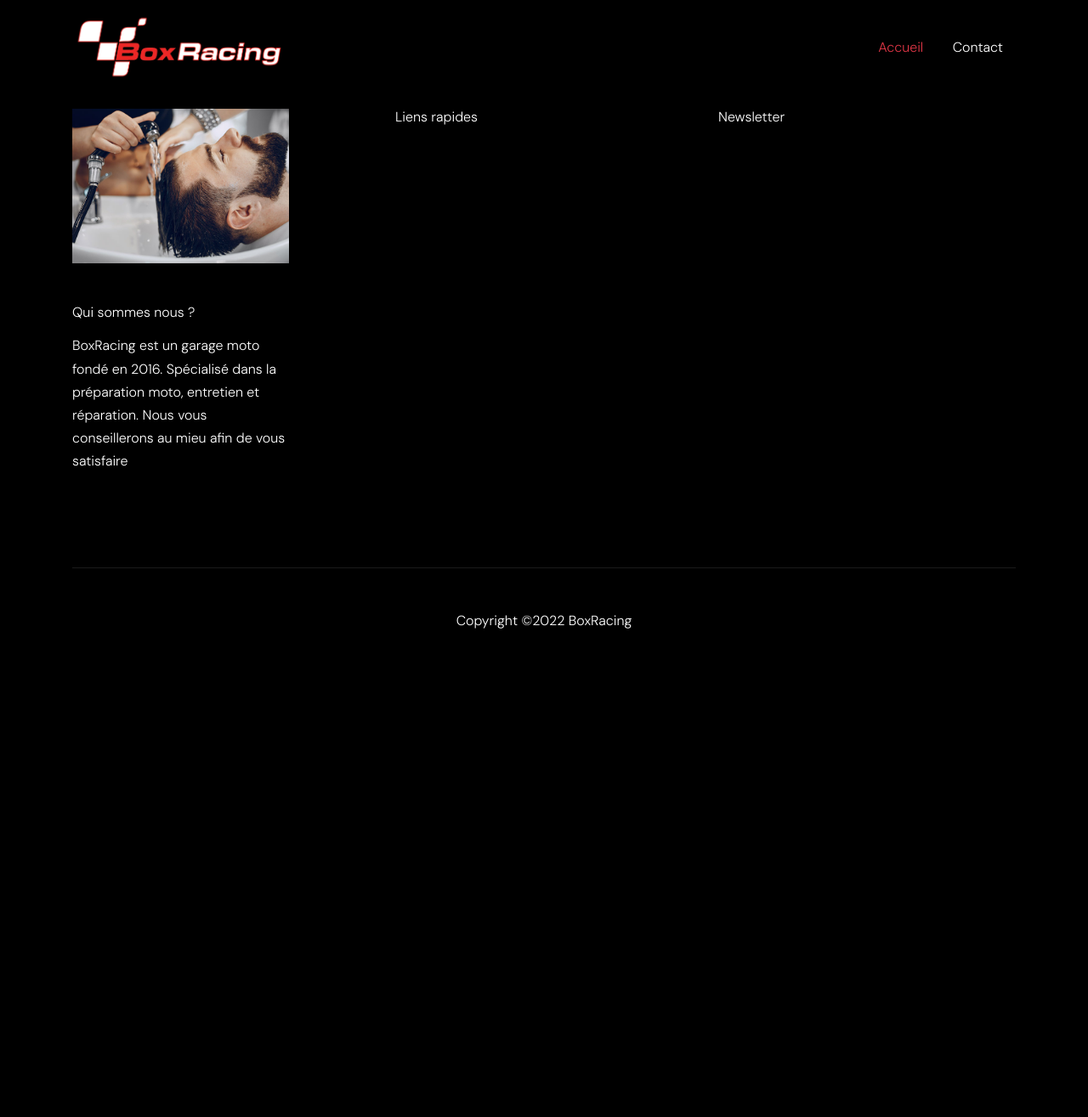
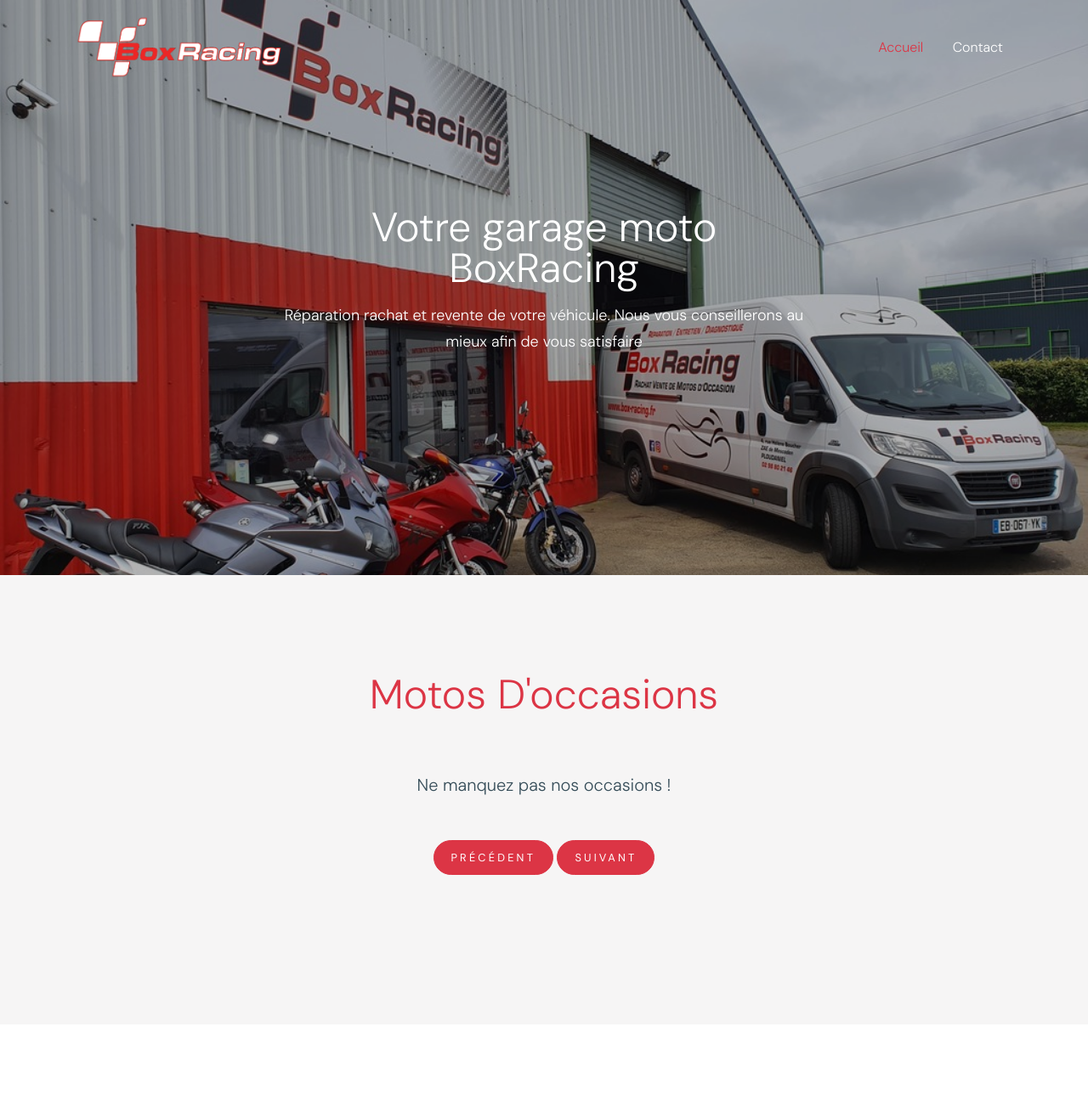
Before and after one commit to kevinalonso/boxracing, a Symfony app: template templates/index.html.twig in a window 1280 px wide. Shown: the top 1315 px of the page at 85% size. Before the commit the page ends 740 px from the top, so only its background shows below. Run offline with Twig, Linux system fonts and the light colour scheme; the template is opened without the code that fills it, so the values that code supplies are empty; some libraries are stand-ins or nearby versions; some web fonts are replaced.

Commit message:
Fin du header Fin du footer Page home ok

```diff
--- a/templates/base.html.twig
+++ b/templates/base.html.twig
@@ -43,27 +43,6 @@
         {% endblock %}
     </head>
     <body data-spy="scroll" data-target=".site-navbar-target" data-offset="300">
-    	<!-- Navigation -->
-		<!--<nav class="navbar navbar-expand-lg navbar-dark bg-dark fixed-top">
-			<div class="container">
-			  <a class="navbar-brand" href="{{ path('index') }}"><img id="logo-nav" class="img-responsive" style="width:8%;" src="http://localhost/boxracing/templates/images/logo-ruban.png"/></a>
-			  <button class="navbar-toggler" type="button" data-toggle="collapse" data-target="#navbarResponsive" aria-controls="navbarResponsive" aria-expanded="false" aria-label="Toggle navigation">
-			    <span class="navbar-toggler-icon"></span>
-			  </button>
-			  <div class="collapse navbar-collapse" id="navbarResponsive">
-			    <ul class="navbar-nav ml-auto">
-			      <li class="nav-item active">
-			        <a class="nav-link" href="{{ path('index') }}">Accueil
-			          <span class="sr-only">(current)</span>
-			        </a>
-			      </li>
-			      <li class="nav-item">
-			        <a class="nav-link" href="{{ path('contact') }}">Contact</a>
-			      </li>
-			    </ul>
-			  </div>
-			</div>
-		</nav>-->
 
 		<div class="site-wrap" id="home-section">
 
@@ -96,6 +75,7 @@
 			            	<nav class="site-navigation text-right ml-auto d-none d-lg-block" role="navigation">
 				                <ul class="site-menu main-menu js-clone-nav ml-auto ">
 				                  <li class="active"><a href="{{ path('index') }}" class="nav-link">Accueil</a></li>
+				                  {% if categories|default %}
 					                  {% for category in categories %}
 							              {% if category.IsActive %}
 							                {% if category.IsStatic %}
@@ -105,6 +85,7 @@
 							                {% endif %}
 							              {% endif %}
 							          {% endfor %}
+						      		{% endif %}
 				                  <li><a href="{{ path('contact') }}" class="nav-link">Contact</a></li>
 				                </ul>
 				             </nav>
@@ -136,7 +117,7 @@
 		        <div class="container">
 		          <div class="row">
 		            <div class="col-lg-3">
-		              <img src="images/img_1.jpg" alt="Image" class="img-fluid mb-5">
+		              <img src="http://localhost/boxracing/templates/images/boxracing.png" alt="Image" class="img-fluid mb-5">
 		              <h2 class="footer-heading mb-3">Qui sommes nous ?</h2>
 		                  <p>BoxRacing est un garage moto fondé en 2016. Spécialisé dans la préparation moto, entretien et réparation. Nous vous conseillerons au mieu afin de vous satisfaire </p>
 		            </div>
@@ -145,6 +126,7 @@
 		                <div class="col-lg-6 ml-auto">
 		                  <h2 class="footer-heading mb-4">Liens rapides</h2>
 		                  <ul class="list-unstyled">
+		                  	{% if categories|default %}
 			                    {% for category in categories %}
 					              {% if category.IsActive %}
 					                {% if category.IsStatic %}
@@ -154,10 +136,11 @@
 					                {% endif %}
 					              {% endif %}
 					          	{% endfor %}
+				          	{% endif %}
 		                  </ul>
 		                </div>
 		                <div class="col-lg-6">
-		                  <h2 class="footer-heading mb-4">Newsletter</h2>
+		                  <h2 class="footer-heading mb-4">Réseaux sociaux</h2>
 
 		                    <a class="btn btn-social-icon btn-facebook" href="https://www.facebook.com/Box-Racing-1582216218709761/?ref=br_rs">
 								<span class="fa fa-facebook"></span>
--- a/templates/index.html.twig
+++ b/templates/index.html.twig
@@ -77,4 +77,81 @@
 
       </div>
   </div>-->
+
+  <div class="ftco-blocks-cover-1">
+    <div class="site-section-cover overlay" data-stellar-background-ratio="0.5" style="background-image: url('http://localhost/boxracing/templates/images/caroussel/2.jpg')">
+      <div class="container">
+        <div class="row align-items-center justify-content-center text-center">
+          <div class="col-md-7">
+            <h1 class="mb-3">Votre garage moto BoxRacing</h1>
+            <p>Réparation rachat et revente de votre véhicule. Nous vous conseillerons au mieux afin de vous satisfaire</p>
+          </div>
+        </div>
+      </div>
+    </div>
+  </div>
+
+  <div class="site-section bg-light">
+    <div class="container">
+      <div class="row justify-content-center  mb-5">
+        <div class="col-md-7 text-center">
+          <h3 class="scissors text-center"><a href="{{ path('category', {'id': categories[0].id}) }}">Motos D'occasions</a></h3>
+          <p class="mb-5 lead">Ne manquez pas nos occasions !</p>
+          <p class="text-center">
+            <a href="#" class="btn btn-primary custom-prev">Précédent</a>
+            <a href="#" class="btn btn-primary custom-next">Suivant</a>
+          </p>
+        </div>
+      </div>
+
+      <div class="row">
+        <div class="col-12">
+
+          <div class="nonloop-block-13 owl-carousel d-flex">
+
+            {% for announcement in announcements %}
+              {% if announcement.IsSold == false %}
+                <div class="item-1 h">
+                  <img src="../../templates/imagesmotos/{{ asset(announcement.Image1) |split('/')|last }}" alt="Image" class="img-fluid">
+                   <div class="item-1-contents">
+                      <h3>{{announcement.Title}}</h3>
+                      <ul>
+                        <li class="d-flex"><span>Permis A2</span> <span class="price ml-auto">{{announcement.IsPermisA2 ? 'Oui' : 'Non'}}</span>
+                        <li class="d-flex"><span>Cylindrée</span> <span class="price ml-auto">{{announcement.Cylindrical}}</span></li>
+                        <li class="d-flex"><span>Kilomètres</span> <span class="price ml-auto">{{announcement.Km}}</span></li>
+                        <li class="d-flex"><span>Prix</span> <span class="price ml-auto">{{announcement.Price}}€</span></li>
+                      </ul>
+                   </div>
+                </div>
+              {% endif %}
+            {%  endfor %}
+
+          </div>
+
+        </div>
+      </div>
+    </div>
+  </div>
+
+  <div class="site-section">
+    <div class="container">
+      <div class="row">
+        <div class="col-lg-6 mb-5 mb-lg-0">
+          <div class="img-years">
+            <iframe class="img-fluid" src="https://www.google.com/maps/embed?pb=!1m18!1m12!1m3!1d2644.3970077927193!2d-4.2911038!3d48.4872787!2m3!1f0!2f0!3f0!3m2!1i1024!2i768!4f13.1!3m3!1m2!1s0x4816ad8363b3a9ed%3A0x5aef7fab7d331f08!2s4+Rue+H%C3%A9l%C3%A8ne+Boucher%2C+29260+Ploudaniel!5e0!3m2!1sfr!2sfr!4v1430740746223" frameborder="0" style="border:0;width: 100%;height: 320px;" allowfullscreen></iframe>
+            <img class="year" src="http://localhost/boxracing/templates/images/background01.png"/>
+          </div>
+
+        </div>
+        <div class="col-lg-5 ml-auto pl-lg-5 text-center">
+          <h3 class="scissors text-center">Retrouvez-nous 02.98.80.21.46</h3>
+          <p class="lead">4 rue Hélène Boucher – ZI Mescoden 29260 PLOUDANIEL</p>
+          <p class="lead">Horaires</p>
+          <p class="lead">Mardi au vendredi : 9h00 à 12h00 | 14h00 à 19h00</p>
+          <p class="lead">Samedi: 9h00 à 12h00 | 14h00 à 18h30</p>
+        </div>
+      </div>
+    </div>
+  </div>
+
 {% endblock %}
--- a/templates/style/style.css
+++ b/templates/style/style.css
@@ -1531,7 +1531,7 @@
   @media (max-width: 991.98px) {
     .scissors {
       font-size: 2rem; } }
-  .scissors:after {
+  /*.scissors:after {
     bottom: 0;
     left: 0;
     font-size: 22px;
@@ -1540,12 +1540,12 @@
     position: absolute;
     color: #ccc; }
   .scissors.primary-color-icon:after {
-    color: #dc3545; }
-  .scissors.text-center:after {
+    color: #dc3545; }*/
+  /*.scissors.text-center:after {
     left: 50%;
     -webkit-transform: translateX(-50%);
     -ms-transform: translateX(-50%);
-    transform: translateX(-50%); }
+    transform: translateX(-50%); }*/
 
 .nonloop-block-13 .owl-nav {
   display: none; }
```
Lines whose indentation alone changed are shown as unchanged.
